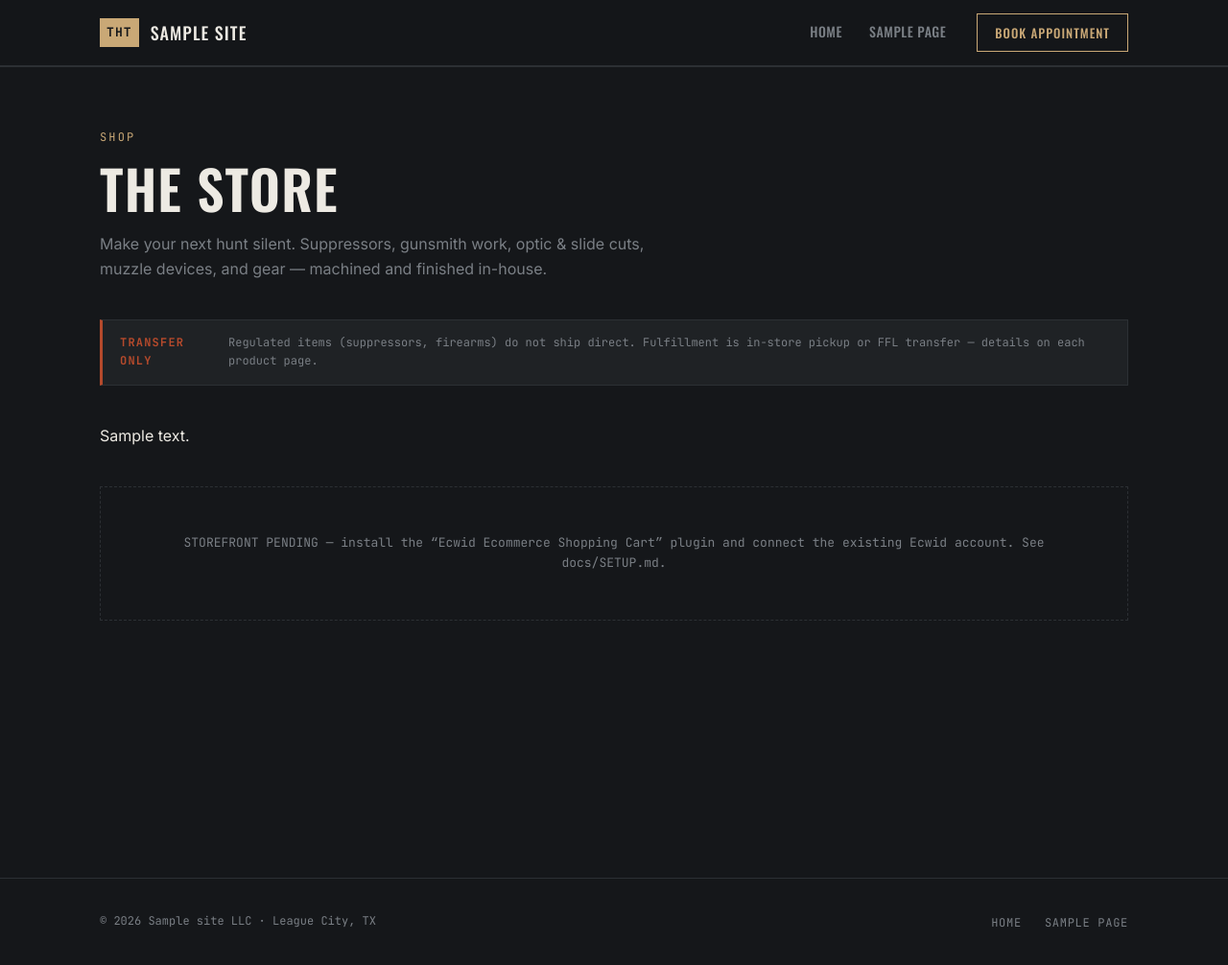
After one commit to elyknaupe-prog/Budget-App, a WordPress theme: template tx-hunting-tools/wp-theme/tx-hunting-tools/page-shop.php in a window 1280 px wide. The commit adds this page. Shown: the whole page at 96% size. Run offline with PHP 8.4 and a stand-in for WordPress, Linux system fonts and the light colour scheme; the site name, menu and one post (Sample post) are stand-ins, and other content is empty; some libraries are stand-ins or nearby versions.

Commit message:
Add dedicated Shop and About page templates
New "Shop — Full Store" template (page-shop.php, slug shop) embeds the
Ecwid store in the dark/brass site frame so it no longer shows Ecwid's
default green storefront, with an editable heading/tagline and the
transfer-only notice above the store. New "About" template
(page-about.php, slug about) renders editor content in the themed
wrapper. Both are also selectable via Page Attributes → Template.

Nav "Shop" now points to /shop/ and an About link is added; the
homepage Shop section becomes a teaser with an editable "Browse the
Full Store" button to /shop/ instead of embedding the store twice.
The hero "Shop Now" button defaults to /shop/. Runbook updated to
create these pages and to note the green grid is fixed in Ecwid's
Design settings. Bump to 1.5.0.

Co-Authored-By: Claude Fable 5 <noreply@anthropic.com>
Claude-Session: https://claude.ai/code/session_01QiswPm6hxCFwFqn1TyrSkC

```diff
--- a/tx-hunting-tools/wp-theme/tx-hunting-tools/front-page.php
+++ b/tx-hunting-tools/wp-theme/tx-hunting-tools/front-page.php
@@ -69,9 +69,7 @@ get_header();
 			<span><?php echo esc_html( txht_opt( 'txht_shop_note_text' ) ); ?></span>
 		</div>
 
-		<div class="ecwid-shell">
-			<?php txht_render_store(); ?>
-		</div>
+		<p><a class="btn btn--solid" href="<?php echo esc_url( txht_opt( 'txht_shop_btn_url' ) ); ?>"><?php echo esc_html( txht_opt( 'txht_shop_btn_label' ) ); ?></a></p>
 	</div>
 </section>
 
--- a/tx-hunting-tools/wp-theme/tx-hunting-tools/functions.php
+++ b/tx-hunting-tools/wp-theme/tx-hunting-tools/functions.php
@@ -12,7 +12,7 @@ if ( ! defined( 'ABSPATH' ) ) {
 	exit;
 }
 
-define( 'TXHT_VERSION', '1.4.0' );
+define( 'TXHT_VERSION', '1.5.0' );
 
 require get_template_directory() . '/inc/customizer.php';
 
--- a/tx-hunting-tools/wp-theme/tx-hunting-tools/header.php
+++ b/tx-hunting-tools/wp-theme/tx-hunting-tools/header.php
@@ -31,9 +31,10 @@
 			// Fallback anchors matching the one-page layout until a menu is assigned.
 			?>
 			<ul class="nav-links" id="primary-menu">
-				<li><a href="<?php echo esc_url( home_url( '/#shop' ) ); ?>">Shop</a></li>
+				<li><a href="<?php echo esc_url( home_url( '/shop/' ) ); ?>">Shop</a></li>
 				<li><a href="<?php echo esc_url( home_url( '/#capabilities' ) ); ?>">Capabilities</a></li>
 				<li><a href="<?php echo esc_url( home_url( '/#custom-work' ) ); ?>">Custom Work</a></li>
+				<li><a href="<?php echo esc_url( home_url( '/about/' ) ); ?>">About</a></li>
 				<li><a href="<?php echo esc_url( home_url( '/#contact' ) ); ?>">Contact</a></li>
 			</ul>
 			<?php
--- a/tx-hunting-tools/wp-theme/tx-hunting-tools/inc/customizer.php
+++ b/tx-hunting-tools/wp-theme/tx-hunting-tools/inc/customizer.php
@@ -44,13 +44,20 @@ function txht_defaults() {
 		'txht_contact_kicker'  => 'Contact',
 		'txht_contact_heading' => 'Come By The Shop',
 
+		// Shop page (separate /shop/ page template).
+		'txht_shoppage_kicker'  => 'Shop',
+		'txht_shoppage_heading' => 'The Store',
+		'txht_shoppage_tagline' => 'Make your next hunt silent. Suppressors, gunsmith work, optic & slide cuts, muzzle devices, and gear — machined and finished in-house.',
+
 		// Buttons & Links.
 		'txht_cta1_label'      => 'Shop Now',
-		'txht_cta1_url'        => '#shop',
+		'txht_cta1_url'        => '/shop/',
 		'txht_cta2_label'      => 'Start a Custom Build',
 		'txht_cta2_url'        => '#custom-work',
 		'txht_nav_cta_label'   => 'Book Appointment',
 		'txht_nav_cta_url'     => '#contact',
+		'txht_shop_btn_label'  => 'Browse the Full Store',
+		'txht_shop_btn_url'    => '/shop/',
 
 		// Capabilities Grid (6 tiles × tag/title/description/spec).
 		'txht_cap1_idx'        => '01 / CNC',
@@ -136,12 +143,18 @@ function txht_customize_register( $wp_customize ) {
 		'txht_contact_kicker'  => array( __( 'Contact small label', 'txht' ), 'txht_homepage_text', 'text' ),
 		'txht_contact_heading' => array( __( 'Contact heading', 'txht' ), 'txht_homepage_text', 'text' ),
 
+		'txht_shoppage_kicker'  => array( __( 'Shop page — small label', 'txht' ), 'txht_homepage_text', 'text' ),
+		'txht_shoppage_heading' => array( __( 'Shop page — heading', 'txht' ), 'txht_homepage_text', 'text' ),
+		'txht_shoppage_tagline' => array( __( 'Shop page — intro line', 'txht' ), 'txht_homepage_text', 'textarea' ),
+
 		'txht_cta1_label'      => array( __( 'Hero button 1 — label', 'txht' ), 'txht_buttons', 'text' ),
 		'txht_cta1_url'        => array( __( 'Hero button 1 — link (e.g. #shop or a full URL)', 'txht' ), 'txht_buttons', 'text' ),
 		'txht_cta2_label'      => array( __( 'Hero button 2 — label', 'txht' ), 'txht_buttons', 'text' ),
 		'txht_cta2_url'        => array( __( 'Hero button 2 — link', 'txht' ), 'txht_buttons', 'text' ),
 		'txht_nav_cta_label'   => array( __( 'Nav button — label', 'txht' ), 'txht_buttons', 'text' ),
 		'txht_nav_cta_url'     => array( __( 'Nav button — link', 'txht' ), 'txht_buttons', 'text' ),
+		'txht_shop_btn_label'  => array( __( 'Homepage shop button — label', 'txht' ), 'txht_buttons', 'text' ),
+		'txht_shop_btn_url'    => array( __( 'Homepage shop button — link', 'txht' ), 'txht_buttons', 'text' ),
 	);
 
 	for ( $i = 1; $i <= 6; $i++ ) {
--- /dev/null
+++ b/tx-hunting-tools/wp-theme/tx-hunting-tools/page-shop.php
@@ -0,0 +1,51 @@
+<?php
+/**
+ * Template Name: Shop — Full Store
+ *
+ * Dedicated storefront page. Wraps the embedded Ecwid store in the site's
+ * dark/brass theme so it reads as part of the site instead of Ecwid's
+ * default green storefront.
+ *
+ * Applies automatically to a page with the slug "shop", and is also
+ * selectable on any page via Page Attributes → Template.
+ *
+ * NOTE: the storefront's own background/tile colors come from Ecwid, not
+ * this page. Set them in Ecwid admin → Design (dark scheme, accent
+ * #C9A876) — that's what turns the bright-green category grid dark.
+ */
+
+get_header();
+?>
+
+<section class="shop-page">
+	<div class="wrap">
+		<p class="kicker"><?php echo esc_html( txht_opt( 'txht_shoppage_kicker' ) ); ?></p>
+		<h1><?php echo esc_html( txht_opt( 'txht_shoppage_heading' ) ); ?></h1>
+		<p class="section-lede"><?php echo esc_html( txht_opt( 'txht_shoppage_tagline' ) ); ?></p>
+
+		<div class="shop-note">
+			<strong><?php echo esc_html( txht_opt( 'txht_shop_note_label' ) ); ?></strong>
+			<span><?php echo esc_html( txht_opt( 'txht_shop_note_text' ) ); ?></span>
+		</div>
+
+		<?php
+		// Optional editor content shows above the store (leave the page body
+		// empty to skip it).
+		while ( have_posts() ) :
+			the_post();
+			if ( trim( get_the_content() ) ) :
+				?>
+				<div class="entry-content"><?php the_content(); ?></div>
+				<?php
+			endif;
+		endwhile;
+		?>
+
+		<div class="ecwid-shell">
+			<?php txht_render_store(); ?>
+		</div>
+	</div>
+</section>
+
+<?php
+get_footer();
--- a/tx-hunting-tools/wp-theme/tx-hunting-tools/style.css
+++ b/tx-hunting-tools/wp-theme/tx-hunting-tools/style.css
@@ -3,7 +3,7 @@ Theme Name:  TX Hunting Tools
 Theme URI:   https://tx-hunting-tools.com/
 Author:      Texas Hunting Tools LLC
 Description: Custom dark/brass industrial theme for Texas Hunting Tools — an 07/02 FFL machine shop in League City, TX. Wraps an embedded Ecwid store (Ecwid Ecommerce Shopping Cart plugin). Not WooCommerce-compatible by design.
-Version:     1.4.0
+Version:     1.5.0
 License:     GNU General Public License v2 or later
 License URI: http://www.gnu.org/licenses/gpl-2.0.html
 Text Domain: txht
@@ -374,6 +374,20 @@ h2 { font-size: clamp(28px, 4vw, 40px); margin-bottom: 18px; }
 .footer-links a:hover { color: var(--brass); }
 
 /* ------------------------------------------------------------------
+   Shop page (dedicated /shop/ store page)
+------------------------------------------------------------------ */
+.shop-page { padding: 64px 0 88px; }
+.shop-page h1 {
+  font-family: var(--display);
+  text-transform: uppercase;
+  letter-spacing: 0.02em;
+  line-height: 1.05;
+  font-size: clamp(34px, 5vw, 56px);
+  margin-bottom: 16px;
+}
+.shop-page .entry-content { max-width: 72ch; color: var(--text); margin-bottom: 40px; }
+
+/* ------------------------------------------------------------------
    Inner pages (Terms, Privacy, FFL Info, blog fallback)
 ------------------------------------------------------------------ */
 .page-body { padding: 72px 0; min-height: 50vh; }
```
Also changed, not shown: tx-hunting-tools/docs/SETUP.md (+17 -3 lines), tx-hunting-tools/preview/shop.html (added, +84 -0 lines), tx-hunting-tools/wp-theme/tx-hunting-tools/page-about.php (added, +29 -0 lines).
